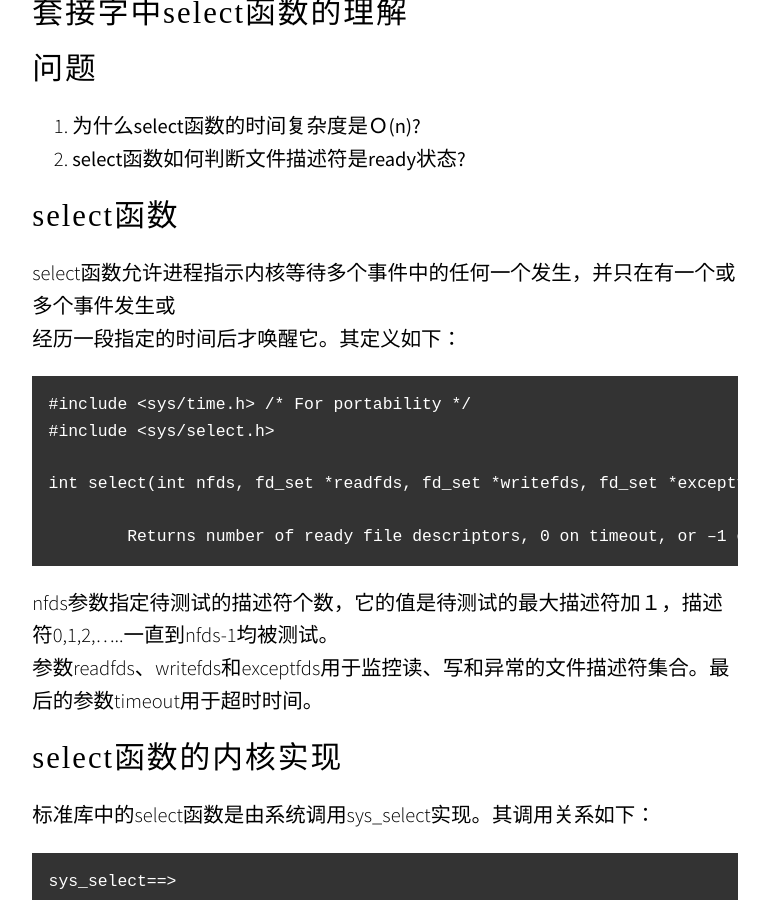
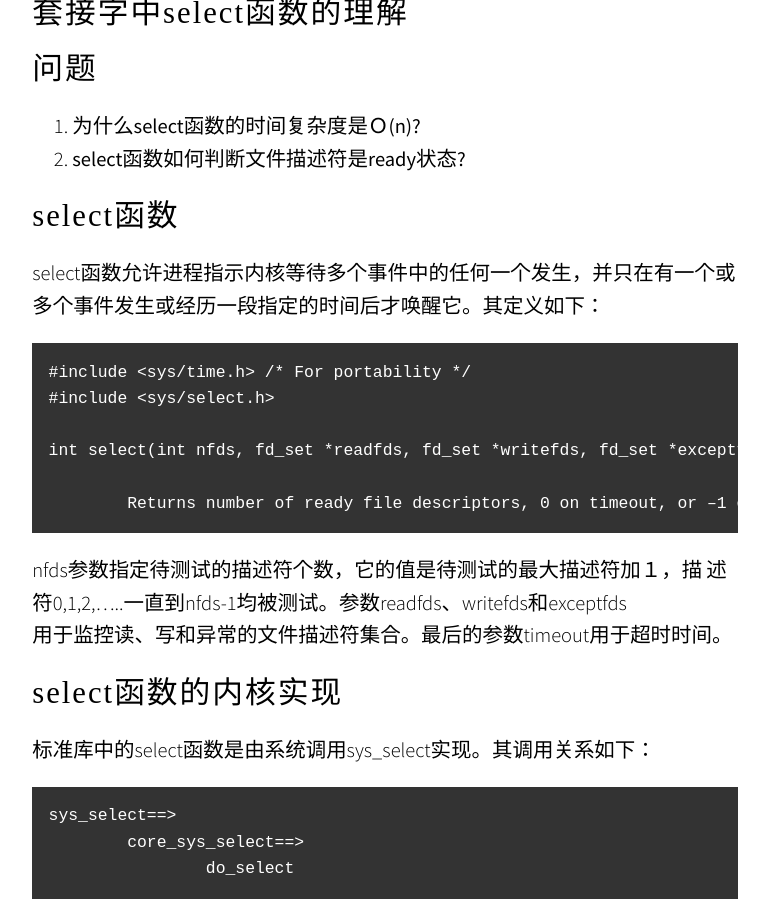
Before and after one commit to lxlenovostar/lix_blog, a Jekyll site: the page built from _posts/2016-12-14-select.md, in a window 1280 px wide and 900 px high, scrolled down 354 px. Shown: the whole window, without its empty margins (255-1024 px from the left). Built offline with Jekyll 4.4.1, drawn with Linux system fonts in a browser that asks for light colours; nearby versions of some CDN libraries; some web fonts are replaced; comment, search, counter and statistics services are not loaded.

Commit message:
修改格式

````diff
--- a/_posts/2016-12-14-select.md
+++ b/_posts/2016-12-14-select.md
@@ -8,8 +8,8 @@ title: 套接字中select函数的理解
 2. **select函数如何判断文件描述符是ready状态?**
 
 ## select函数
-select函数允许进程指示内核等待多个事件中的任何一个发生，并只在有一个或多个事件发生或
-经历一段指定的时间后才唤醒它。其定义如下：
+select函数允许进程指示内核等待多个事件中的任何一个发生，并只在有一个或
+多个事件发生或经历一段指定的时间后才唤醒它。其定义如下：
 ```
 #include <sys/time.h> /* For portability */
 #include <sys/select.h>
@@ -18,8 +18,9 @@ int select(int nfds, fd_set *readfds, fd_set *writefds, fd_set *exceptfds, struc
 
 	Returns number of ready file descriptors, 0 on timeout, or –1 on error
 ```
-nfds参数指定待测试的描述符个数，它的值是待测试的最大描述符加１，描述符0,1,2,.....一直到nfds-1均被测试。
-参数readfds、writefds和exceptfds用于监控读、写和异常的文件描述符集合。最后的参数timeout用于超时时间。
+nfds参数指定待测试的描述符个数，它的值是待测试的最大描述符加１，描
+述符0,1,2,.....一直到nfds-1均被测试。参数readfds、writefds和exceptfds
+用于监控读、写和异常的文件描述符集合。最后的参数timeout用于超时时间。
 
 ## select函数的内核实现
 标准库中的select函数是由系统调用sys_select实现。其调用关系如下：
````
